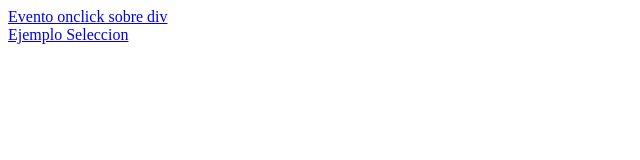
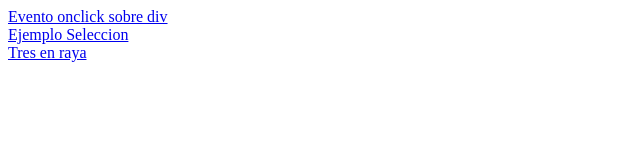
Before and after one commit to profeInformatica101/javaScript_Ejemplos, a plain HTML site: page index.html in a window 1280 px wide. Shown: the full height of the page, 0-640 px from the left. Drawn offline with Linux system fonts and the light colour scheme.

Commit message:
Update index.html

```diff
--- a/index.html
+++ b/index.html
@@ -4,7 +4,8 @@
     <a href="onclickEvent.html">Evento onclick sobre div</a>
     <br>
     <a href="ods.html">Ejemplo Seleccion</a>
-
+    <br>
+    <a href="https://profeinformatica101.github.io/3enRaya/">Tres en raya</a>
 
   </body>
 
```
